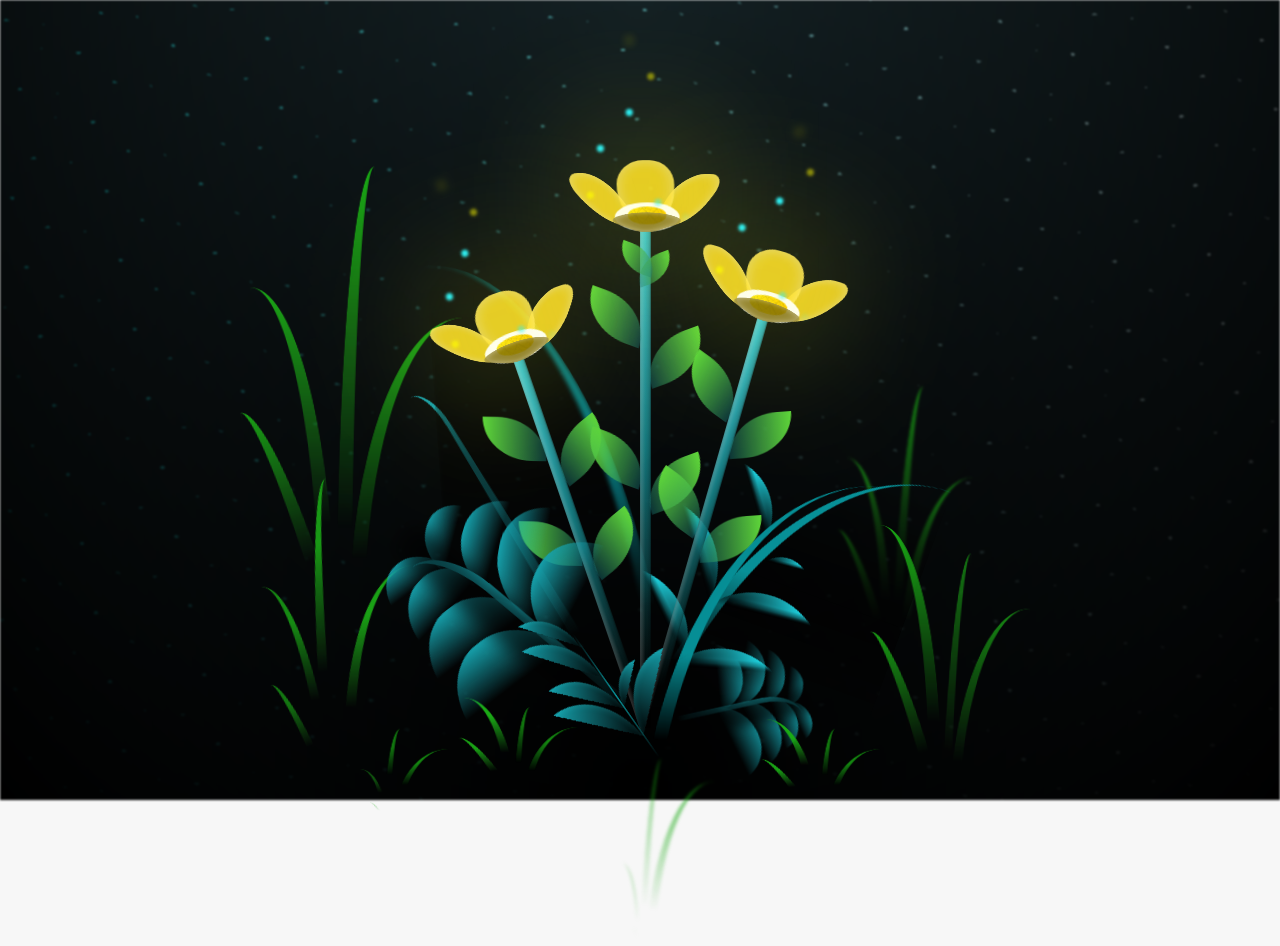
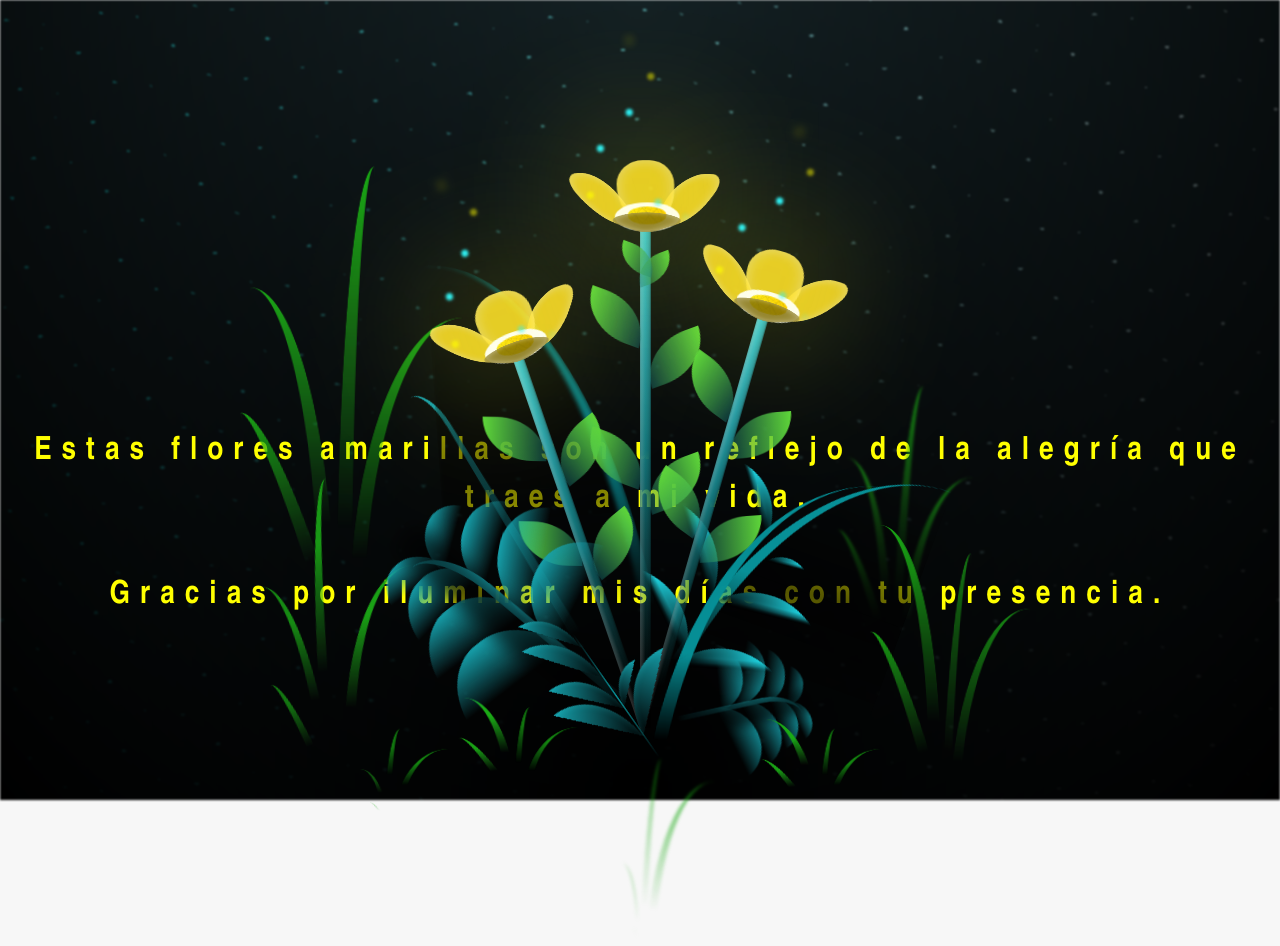
Before and after one commit to TeamPhronesis/Flores, a plain HTML site: page flower.html in a window 1280 px wide. Drawn offline with Linux system fonts and the light colour scheme; files whose address does not match are found by name.

Commit message:
Add files via upload

```diff
--- a/flower.html
+++ b/flower.html
@@ -13,6 +13,8 @@
     <div id="lyrics">
 
     </div>
+    <h1 class="titulo">Estas flores amarillas son un reflejo de la alegría que traes a mi vida. <br> <br>
+      Gracias por iluminar mis días con tu presencia.</h1>
 
     <div class="night"></div>
     <div class="flowers">
--- /dev/null
+++ b/main.js
@@ -0,0 +1,3 @@
+onload = () =>{
+    document.body.classList.remove("container");
+};
```
